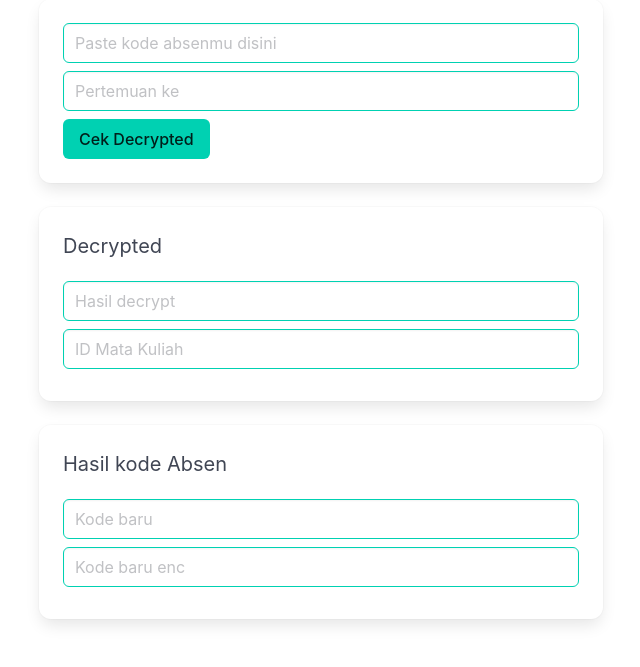
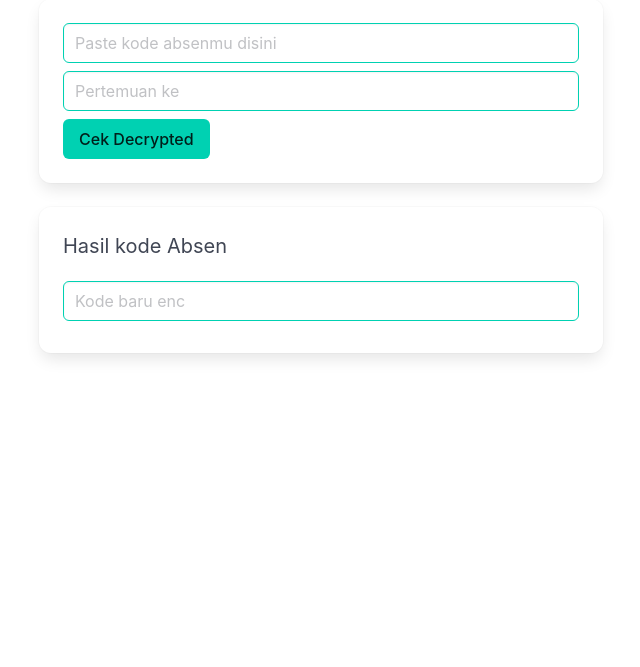
Before and after one commit to ridwaanhall/Lumina, a Django app: page / in a window 1280 px wide. Shown: the part 285-952 px from the top of the page, without its empty margins (319-959 px from the left). After the commit the page ends 644 px from the top, so only its background shows below. Run offline with Django 4.2, Linux system fonts and the light colour scheme; some libraries are stand-ins or nearby versions.

Commit message:
feat: comment out unused input fields and related logic in Absen app template and decryption script

```diff
--- a/absen/templates/absen/absen.html
+++ b/absen/templates/absen/absen.html
@@ -23,7 +23,7 @@
                 </div>
             </div>
         </div>
-        <div class="card">
+        {% comment %} <div class="card">
             <div class="card-content">
                 <div class="content">
                     <p class="is-size-5" id="decrypted">Decrypted</p>
@@ -31,12 +31,12 @@
                     <input class="input is-primary mb-2" type="text" id="id_matkul" placeholder="ID Mata Kuliah" />
                 </div>
             </div>
-        </div>
+        </div> {% endcomment %}
         <div class="card">
             <div class="card-content">
                 <div class="content">
                     <p class="is-size-5">Hasil kode Absen</p>
-                    <input class="input is-primary mb-2" type="text" id="kode_baru" placeholder="Kode baru" />
+                    {% comment %} <input class="input is-primary mb-2" type="text" id="kode_baru" placeholder="Kode baru" /> {% endcomment %}
                     <input class="input is-primary mb-2" type="text" id="kode_baru_enc" placeholder="Kode baru enc" />
                 </div>
             </div>
```
Also changed, not shown: 1 other file.
